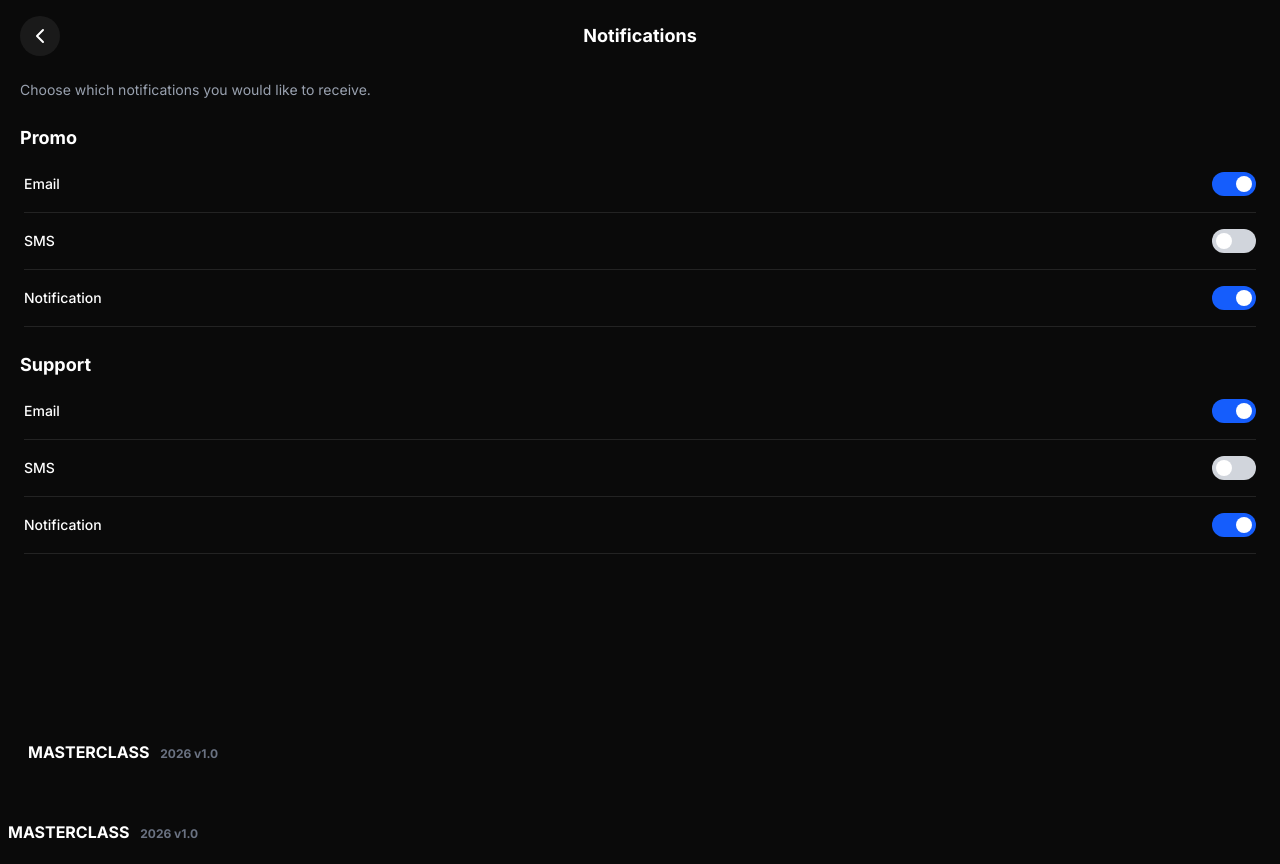
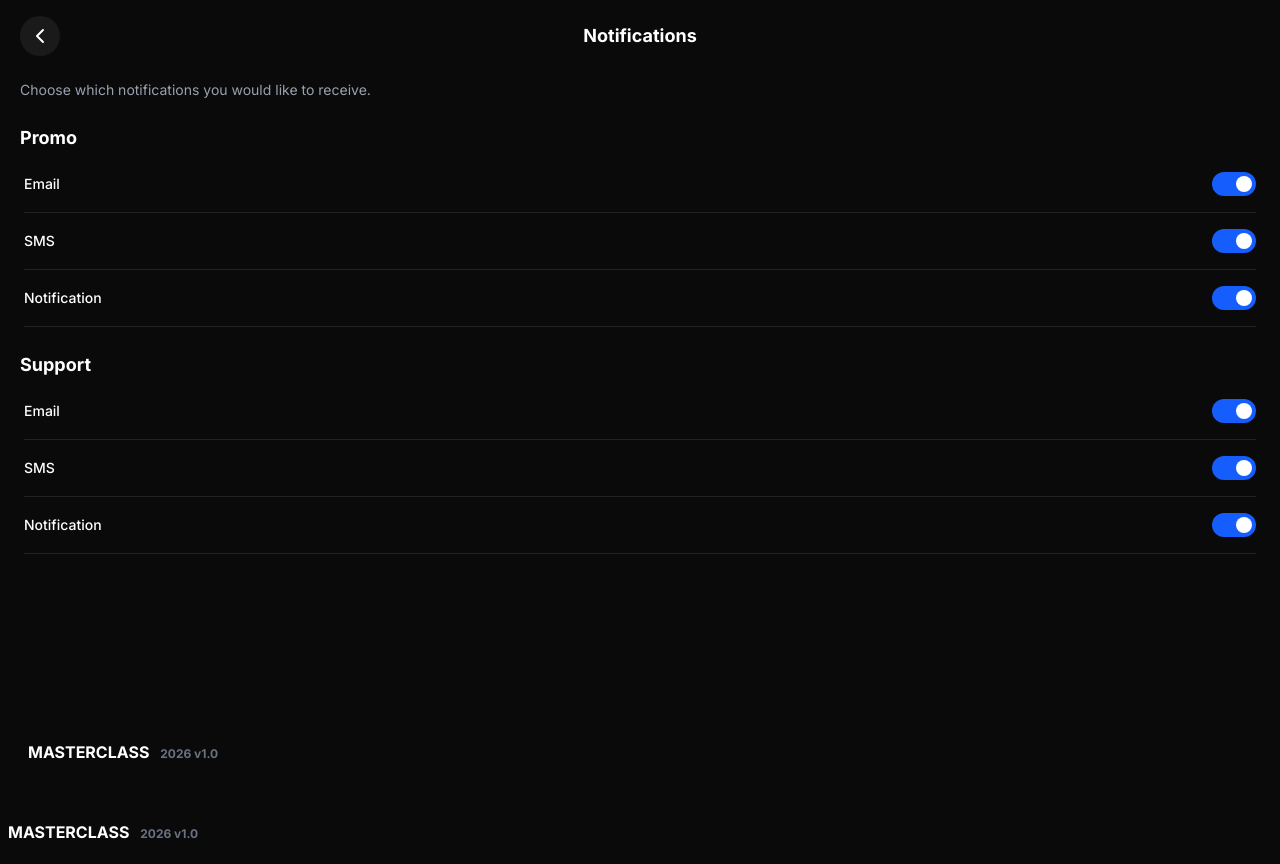
Before and after one commit to sndie3/Masterclass-Agent-, a React (Vite) app: page /notifications in a window 1280 px wide. Built offline with nearby package versions, Linux system fonts and the light colour scheme.

Commit message:
notification

```diff
--- a/features/notification/Notifications.tsx
+++ b/features/notification/Notifications.tsx
@@ -40,8 +40,8 @@ const Toggle = ({
 export default function Notifications() {
   const navigate = useNavigate();
   const [settings, setSettings] = useState<SectionSettings>({
-    promo: { email: true, sms: false, notification: true },
-    support: { email: true, sms: false, notification: true },
+    promo: { email: true, sms: true, notification: true },
+    support: { email: true, sms: true, notification: true },
   });
 
   const toggle = (
```
